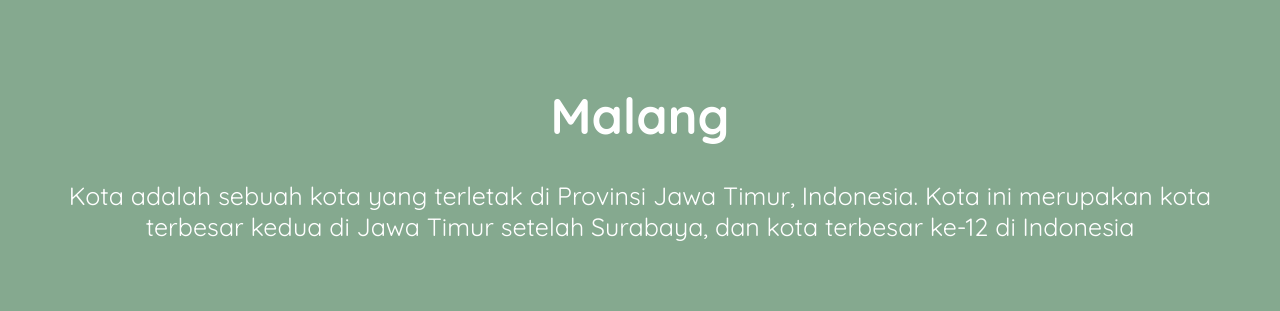
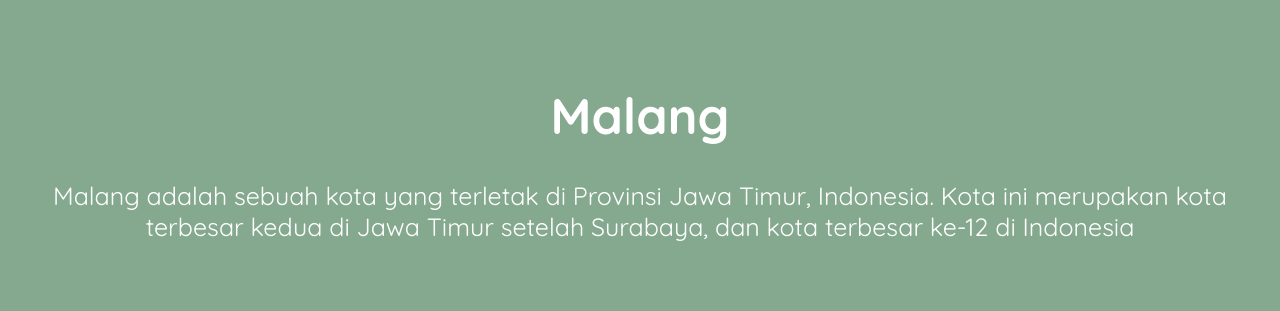
Before and after one commit to NandaDimaz21/malang-page, a plain HTML site: page index.html in a window 1280 px wide. Shown: the top 311 px of the page. Drawn offline with Linux system fonts and the light colour scheme.

Commit message:
Update index.html

```diff
--- a/index.html
+++ b/index.html
@@ -24,7 +24,7 @@
         <div class="jumbotron">
             <h1>Malang</h1>
             <p>
-                Kota adalah sebuah kota yang terletak di Provinsi Jawa Timur, Indonesia. Kota ini merupakan kota
+                Malang adalah sebuah kota yang terletak di Provinsi Jawa Timur, Indonesia. Kota ini merupakan kota
                 terbesar kedua di Jawa Timur setelah Surabaya, dan kota terbesar ke-12 di Indonesia
             </p>
         </div>
```
